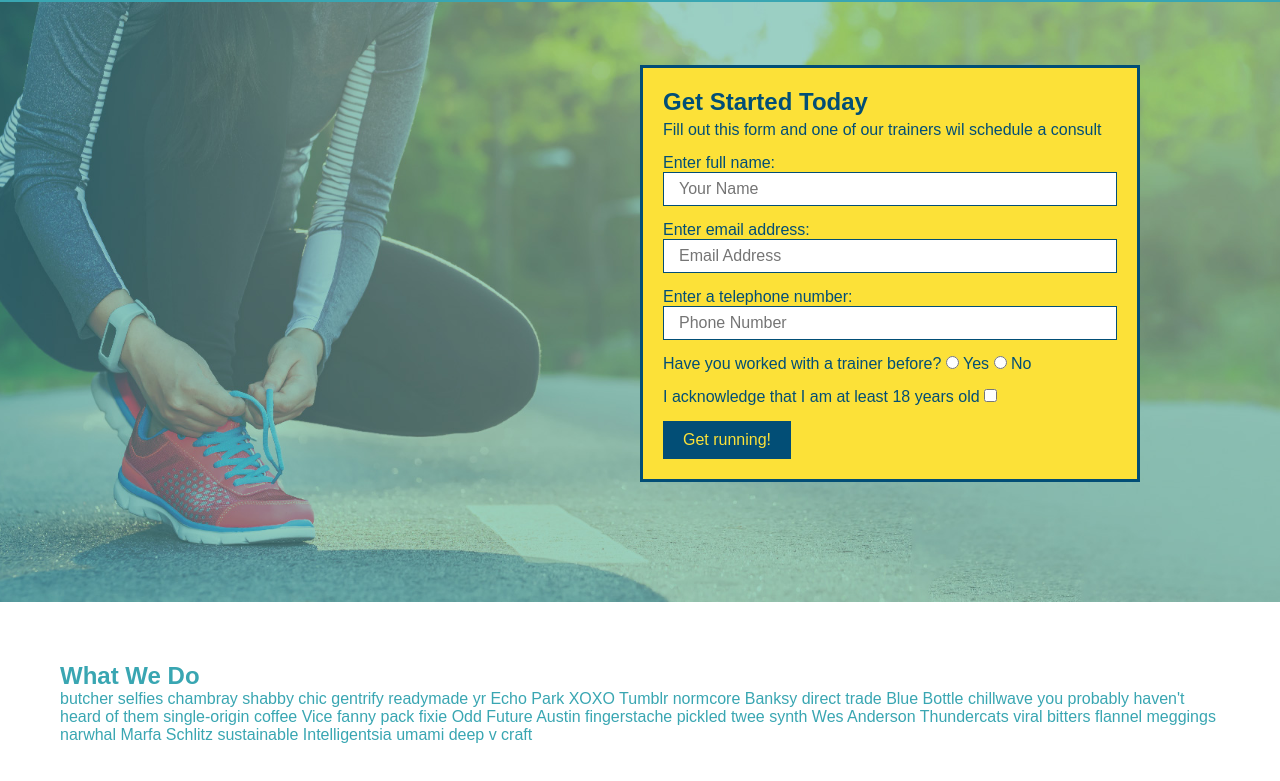
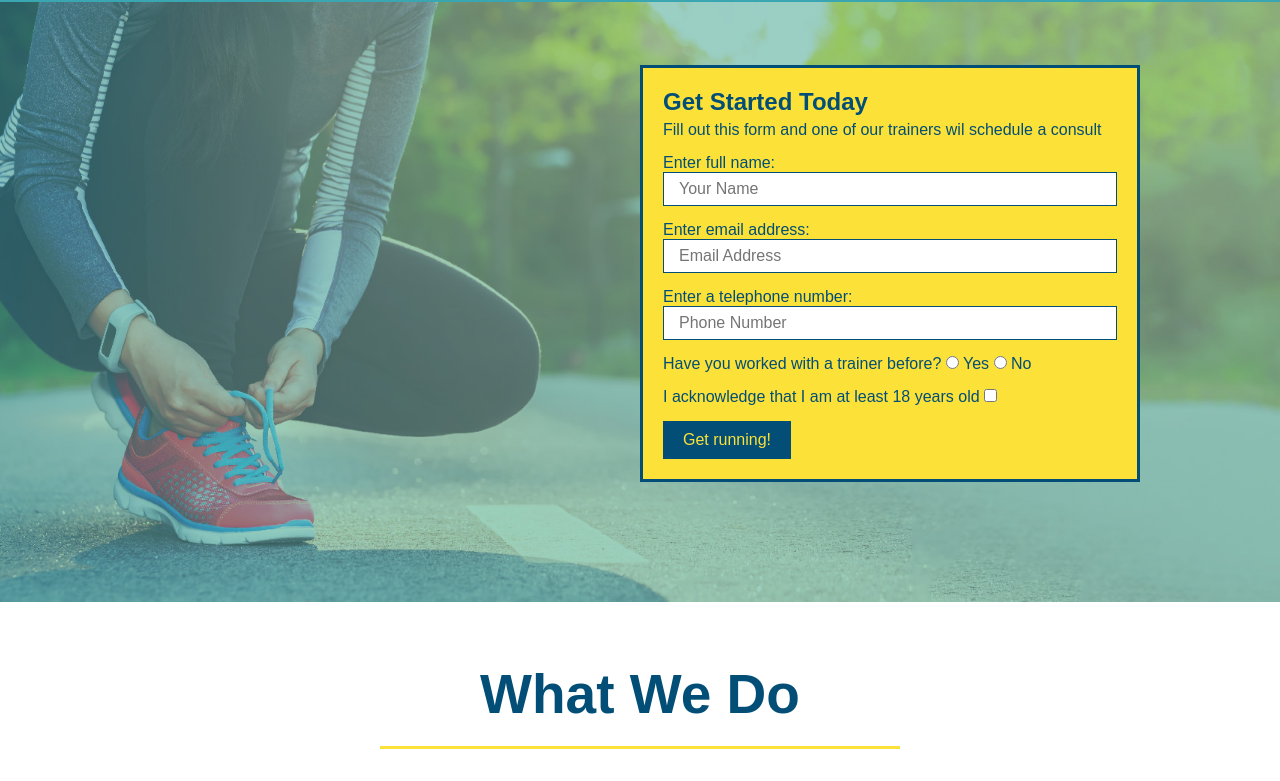
Before and after one commit to Amado-bot/run-buddy, a plain HTML site: page index.html in a window 1280 px wide. Shown: the part 98-879 px from the top of the page. Drawn offline with Linux system fonts and the light colour scheme.

Commit message:
style what we do section

```diff
--- a/assets/css/style.css
+++ b/assets/css/style.css
@@ -104,3 +104,22 @@ section {
     width: 100%;
     margin-bottom: 15px;
 }
+.intro {
+    text-align: center;
+}
+.intro h2 {
+    font-size: 55px;
+    color: #024e76;
+    margin-bottom: 35px;
+    padding: 0 100px 20px 100px;
+    border-bottom: 3px solid;
+    border-color: #fce138;
+    display: inline-block;
+  }
+  .intro p {
+    line-height: 1.7;
+    color: #39a6b2;
+    width: 80%;
+    font-size: 20px;
+    margin: 0 auto;
+  }
--- a/index.html
+++ b/index.html
@@ -64,7 +64,7 @@
         <!--end Hero -->
 
         <!-- "what we do" section -->
-<section i="what-we-do">
+<section i="what-we-do" class="intro">
     <h2>What We Do</h2>
     <p>
       butcher selfies chambray shabby chic gentrify readymade yr Echo Park XOXO Tumblr normcore Banksy direct trade Blue Bottle chillwave you probably haven't heard of them single-origin coffee Vice fanny pack fixie Odd Future Austin fingerstache pickled twee synth Wes Anderson Thundercats viral bitters flannel meggings narwhal Marfa Schlitz sustainable Intelligentsia umami deep v craft
@@ -72,7 +72,7 @@
   </section>
 
   <!-- "what you do" section -->
-  <section id="what-you-do">
+  <section id="what-you-do" >
     <h2>What You Do</h2>
     <div>
     <!-- insert this img element -->
```
